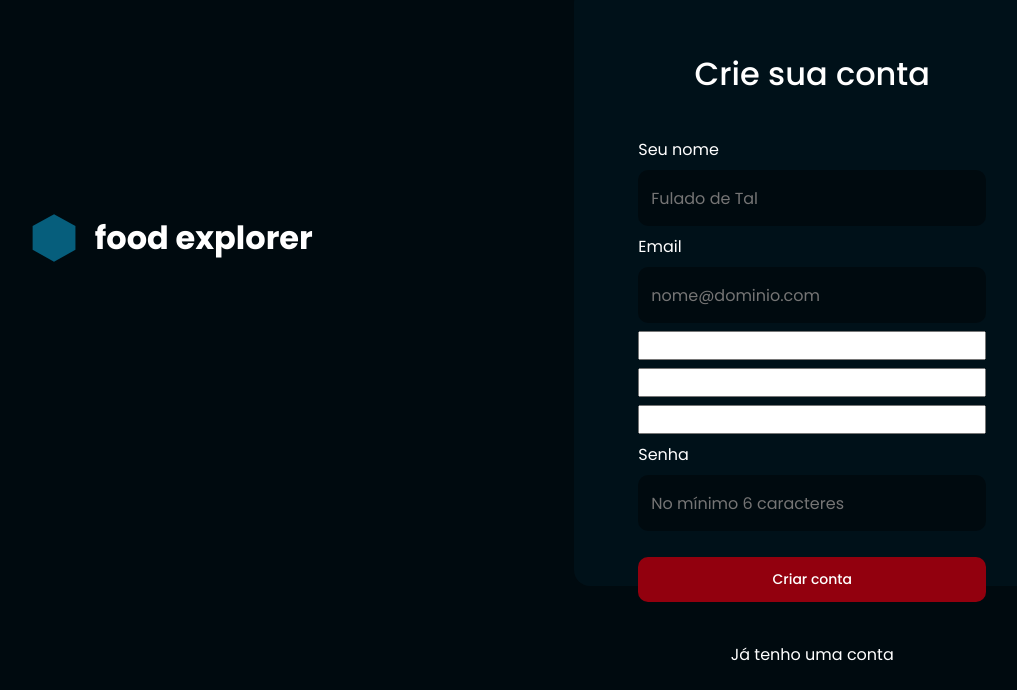
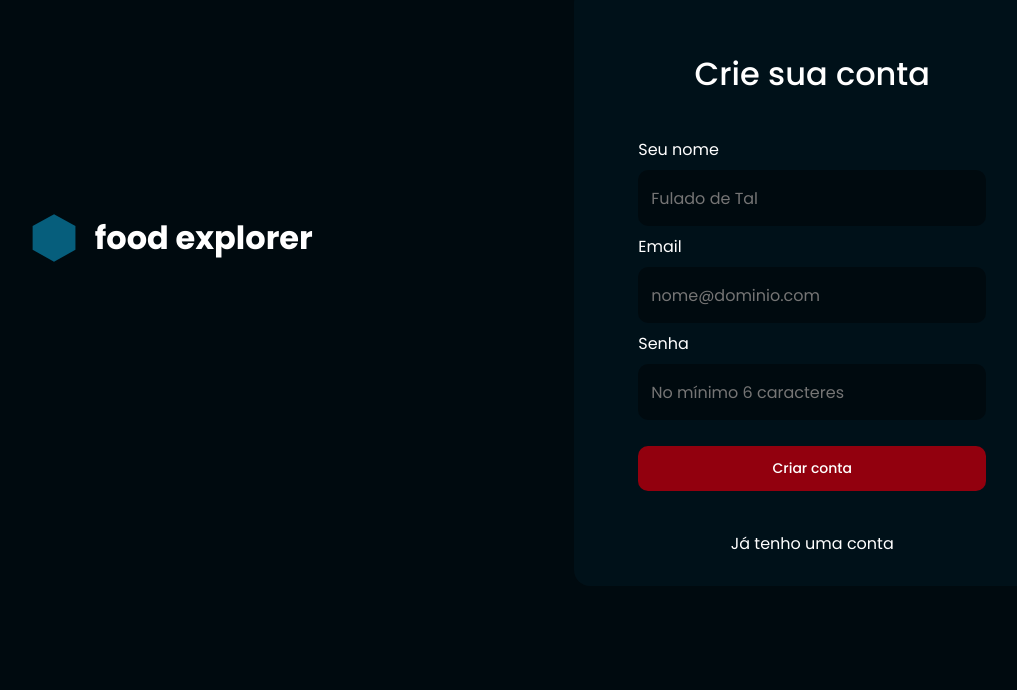
Before and after one commit to giovannivicentin/explorer-front-tcc, a React (Vite) app: page /register in a window 1280 px wide. Shown: the part 110-800 px from the top of the page, without its empty margins (99-1116 px from the left). Built offline with nearby package versions, Linux system fonts and the light colour scheme.

Commit message:
Update index.jsx

```diff
--- a/src/pages/SignUp/index.jsx
+++ b/src/pages/SignUp/index.jsx
@@ -64,11 +64,6 @@ export function SignUp() {
           onChange={(e) => setEmail(e.target.value)}
         />
 
-        <input type="text" inputmode="numeric" pattern="[0-9]*" />
-        <input type="number" />
-        <input type="tel" pattern="[0-9]*" />
-
-
         <label htmlFor="userPassword">Senha</label>
         <Input
           type="password"
```
